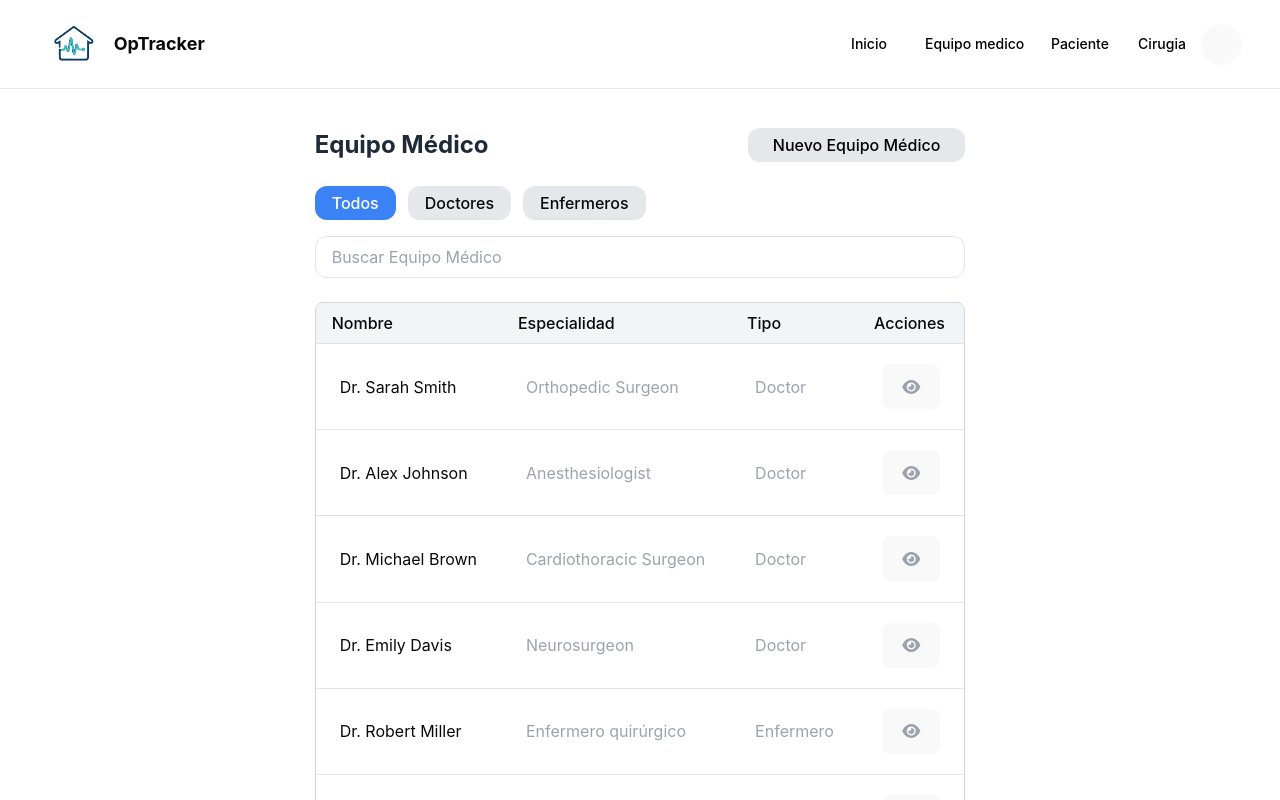
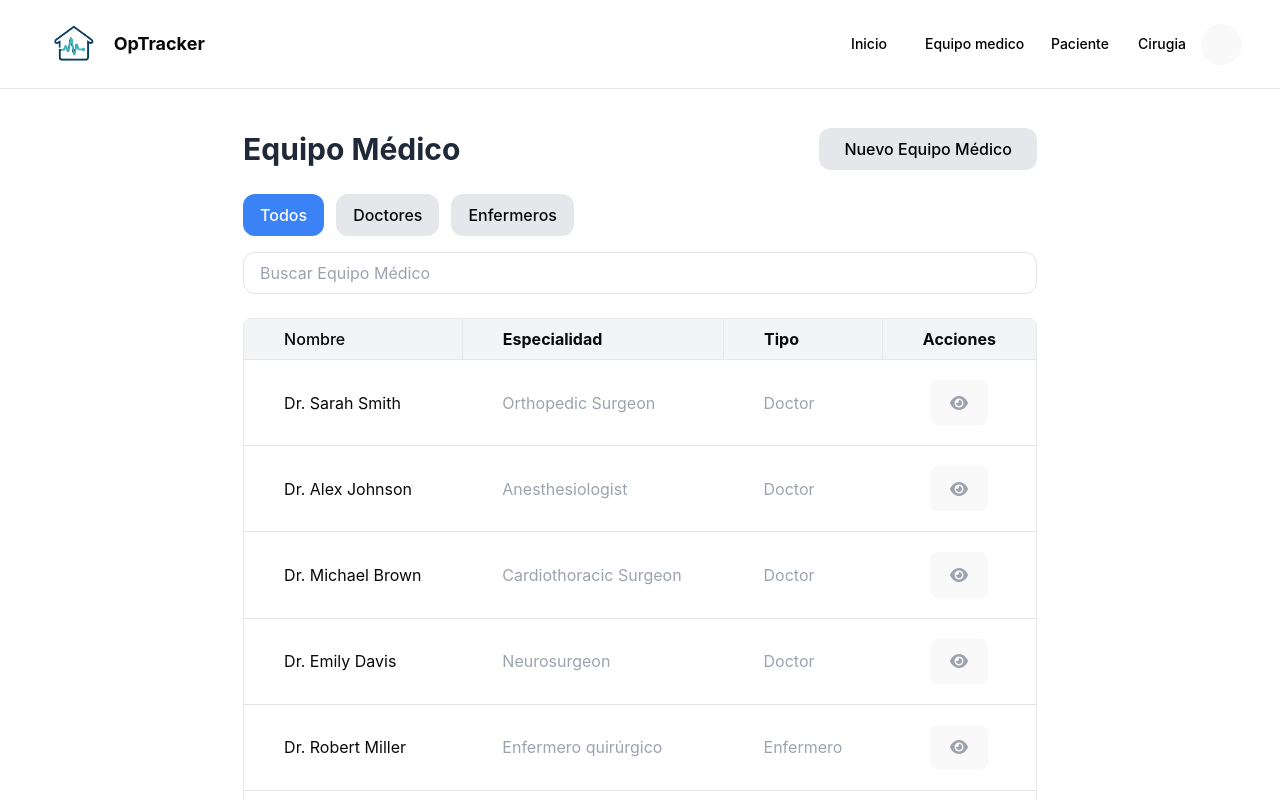
Before and after one commit to Yisustxz/OPtracker-Frontend, a React (Vite) app in the folder Optracker-Frontend/: page /medteams in a window 1280 px wide. Shown: the top 800 px of the page. Built offline with nearby package versions, Linux system fonts and the light colour scheme; grey boxes are pictures that could not be loaded.

Commit message:
actualizado estilados y agregado educacion

```diff
--- a/Optracker-Frontend/src/components/medTeamsPage/medTeamsFilter.jsx
+++ b/Optracker-Frontend/src/components/medTeamsPage/medTeamsFilter.jsx
@@ -1,10 +1,10 @@
 function MedTeamsFilter({ filtro, setFiltro, search, setSearch }) {
   return (
-      <div className="flex flex-wrap items-center gap-4 mb-6">
-        <div className="flex gap-2">
+    <div className='flex flex-wrap items-center gap-4 mb-6'>
+      <div className='flex gap-2'>
         <button
           onClick={() => setFiltro('Todos')}
-            className={`px-4 py-1 mr-1 rounded-xl ${
+          className={`px-4 py-2 mr-1 rounded-xl ${
             filtro === 'Todos' ? 'bg-blue-500 text-white' : 'bg-gray-200'
           }`}
         >
@@ -12,7 +12,7 @@ function MedTeamsFilter({ filtro, setFiltro, search, setSearch }) {
         </button>
         <button
           onClick={() => setFiltro('Doctor')}
-            className={`px-4 py-1 mr-1 rounded-xl ${
+          className={`px-4 py-2 mr-1 rounded-xl ${
             filtro === 'Doctor' ? 'bg-blue-500 text-white' : 'bg-gray-200 '
           }`}
         >
@@ -20,7 +20,7 @@ function MedTeamsFilter({ filtro, setFiltro, search, setSearch }) {
         </button>
         <button
           onClick={() => setFiltro('Enfermero')}
-            className={`px-4 py-1 mr-1 rounded-xl ${
+          className={`px-4 py-2 mr-1 rounded-xl ${
             filtro === 'Enfermero' ? 'bg-blue-500 text-white' : 'bg-gray-200'
           }`}
         >
@@ -28,14 +28,14 @@ function MedTeamsFilter({ filtro, setFiltro, search, setSearch }) {
         </button>
       </div>
       <input
-          type="text"
-          placeholder="Buscar Equipo Médico"
+        type='text'
+        placeholder='Buscar Equipo Médico'
         value={search}
         onChange={(e) => setSearch(e.target.value)}
-          className="w-full max-w px-4 py-2 border rounded-xl"
+        className='w-full max-w px-4 py-2 border rounded-xl'
       />
     </div>
-    );
+  )
 }
 
-  export default MedTeamsFilter;
+export default MedTeamsFilter
--- a/Optracker-Frontend/src/components/medTeamsPage/medTeamsHeader.jsx
+++ b/Optracker-Frontend/src/components/medTeamsPage/medTeamsHeader.jsx
@@ -1,19 +1,19 @@
-import { useNavigate } from 'react-router-dom';
+import { useNavigate } from 'react-router-dom'
 
 function MedTeamsHeader() {
-  const navigate = useNavigate();
+  const navigate = useNavigate()
 
   return (
-    <div className="flex justify-between items-center mb-6">
-      <h1 className="text-2xl font-bold text-gray-800">Equipo Médico</h1>
+    <div className='flex justify-between items-center mb-6'>
+      <h1 className='text-3xl font-bold text-gray-800'>Equipo Médico</h1>
       <button
         onClick={() => navigate('/new-medteams')}
-        className="bg-gray-200 text-black px-6 py-1 rounded-xl hover:bg-blue-600 transition hover:text-white"
+        className='bg-gray-200 text-black px-6 py-2 rounded-xl hover:bg-blue-600 transition hover:text-white'
       >
         Nuevo Equipo Médico
       </button>
     </div>
-  );
+  )
 }
 
-export default MedTeamsHeader;
+export default MedTeamsHeader
--- a/Optracker-Frontend/src/components/medTeamsPage/medTeamsTable.jsx
+++ b/Optracker-Frontend/src/components/medTeamsPage/medTeamsTable.jsx
@@ -1,24 +1,32 @@
 function MedTeamsTable({ equipo }) {
-    return (
-      <div className="overflow-x-auto rounded-lg border border-gray-300 cursor-default">
-      <table className="w-full border-collapse text-left cursor-default">
+  return (
+    <div className='overflow-x-auto rounded-lg cursor-default'>
+      <table className='w-full border-collapse border border-gray-200 text-left cursor-default'>
         <thead>
-          <tr className="bg-gray-100 cursor-default">
-            <th className="px-4 py-2 border-b font-medium cursor-default">Nombre</th>
-            <th className="px-4 py-2 border-b font-medium">Especialidad</th>
-            <th className="px-4 py-2 border-b font-medium">Tipo</th>
-            <th className="px-4 py-2 border-b font-medium">Acciones</th>
+          <tr className='bg-gray-100 cursor-default'>
+            <th className='border border-gray-200 px-10 py-2 font-medium cursor-default'>
+              Nombre
+            </th>
+            <th className='border border-gray-200 px-10 py-2 '>Especialidad</th>
+            <th className='border border-gray-200 px-10 py-2 '>Tipo</th>
+            <th className='border border-gray-200 px-10 py-2 '>Acciones</th>
           </tr>
         </thead>
         <tbody>
           {equipo.map((persona, index) => (
-            <tr key={index} className="hover:bg-gray-50">
-              <td className="px-6 py-5 border-b cursor-default">{persona.nombre}</td>
-              <td className="px-6 py-5 border-b text-gray-400 cursor-default">{persona.especialidad}</td>
-              <td className="px-6 py-5 border-b text-gray-400">{persona.tipo}</td>
-              <td className="px-6 py-5 border-b text-center">
-                <button className="text-gray-400 hover:underline ">
-                  <i className="fas fa-eye" />
+            <tr key={index} className='hover:bg-gray-50'>
+              <td className='px-10 py-5 border-b cursor-default'>
+                {persona.nombre}
+              </td>
+              <td className='px-10 py-5 border-b text-gray-400 cursor-default'>
+                {persona.especialidad}
+              </td>
+              <td className='px-10 py-5 border-b text-gray-400'>
+                {persona.tipo}
+              </td>
+              <td className='px-10 py-5 border-b text-center'>
+                <button className='text-gray-400 hover:underline '>
+                  <i className='fas fa-eye' />
                 </button>
               </td>
             </tr>
@@ -26,7 +34,7 @@ function MedTeamsTable({ equipo }) {
         </tbody>
       </table>
     </div>
-    );
-  }
+  )
+}
 
-  export default MedTeamsTable;
+export default MedTeamsTable
--- a/Optracker-Frontend/src/components/medTeamsPage/newMedTeams/newMedTeamsHeader.jsx
+++ b/Optracker-Frontend/src/components/medTeamsPage/newMedTeams/newMedTeamsHeader.jsx
@@ -1,44 +1,44 @@
-import { useNavigate } from "react-router-dom";
+import { useNavigate } from 'react-router-dom'
 
 function NewMedTeamHeader({ selectedType, setSelectedType }) {
-  const navigate = useNavigate();
+  const navigate = useNavigate()
 
   return (
-    <div className="flex flex-wrap gap-4  items-center mb-6">
+    <div className='flex flex-wrap gap-4 items-center mb-6'>
       {/* Botón para regresar */}
       <button
         onClick={() => navigate('/medteams')} // Navegar a la página anterior
-        className="flex items-center gap-2 text-gray-600 hover:text-gray-800 transition"
+        className='flex items-center gap-2 text-gray-600 hover:text-gray-800 transition'
       >
-        <i className="fas fa-arrow-left"></i> {/* Ícono de flecha */}
+        <i className='fas fa-arrow-left'></i> {/* Ícono de flecha */}
       </button>
 
       {/* Título */}
-      <h1 className="text-3xl font-bold text-gray-800">
+      <h1 className='text-3xl font-bold  text-gray-800'>
         Crear el Perfil del Equipo Médico
       </h1>
 
       {/* Botones de tipo */}
-      <div className="w-full flex gap-4 items-start">
+      <div className='w-full flex gap-4 items-start'>
         <button
-          onClick={() => setSelectedType("Doctor")}
-          className={`px-7 py-5 rounded-xl mr-3 ${
-            selectedType === "Doctor" ? "bg-blue-600 text-white" : "bg-gray-200"
+          onClick={() => setSelectedType('Doctor')}
+          className={`px-7 py-3 rounded-xl mr-3 ${
+            selectedType === 'Doctor' ? 'bg-blue-600 text-white' : 'bg-gray-200'
           }`}
         >
-          <i className="fas fa-user-md mr-2"></i> Doctor
+          <i className='fas fa-user-md mr-2'></i> Doctor
         </button>
         <button
-          onClick={() => setSelectedType("Nurse")}
-          className={`px-7 py-5 rounded-xl ${
-            selectedType === "Nurse" ? "bg-blue-600 text-white" : "bg-gray-200"
+          onClick={() => setSelectedType('Nurse')}
+          className={`px-7 py-3 rounded-xl ${
+            selectedType === 'Nurse' ? 'bg-blue-600 text-white' : 'bg-gray-200'
           }`}
         >
-          <i className="fas fa-user-nurse mr-2"></i> Nurse
+          <i className='fas fa-user-nurse mr-2'></i> Nurse
         </button>
       </div>
     </div>
-  );
+  )
 }
 
-export default NewMedTeamHeader;
+export default NewMedTeamHeader
--- a/Optracker-Frontend/src/pages/newMedTeams.jsx
+++ b/Optracker-Frontend/src/pages/newMedTeams.jsx
@@ -1,34 +1,34 @@
-import Navigation from "@/components/ui/navigation";
-import NewMedTeamHeader from "@/components/medTeamsPage/newMedTeams/newMedTeamsHeader";
-import NewMedTeamForm from "@/components/medTeamsPage/newMedTeams/newMedTeamsForm";
-import { useState } from "react";
+import Navigation from '@/components/ui/navigation'
+import NewMedTeamHeader from '@/components/medTeamsPage/newMedTeams/newMedTeamsHeader'
+import NewMedTeamForm from '@/components/medTeamsPage/newMedTeams/newMedTeamsForm'
+import { useState } from 'react'
 
 function NewMedTeams() {
-  const [selectedType, setSelectedType] = useState("Doctor");
+  const [selectedType, setSelectedType] = useState('Doctor')
   const [formData, setFormData] = useState({
-    nombre: "",
-    cedula: "",
-    correo: "",
-    especialidad: "",
-    licencia: "",
-    numeroDEA: "",
-    educacion: [""],
-  });
+    nombre: '',
+    cedula: '',
+    correo: '',
+    especialidad: '',
+    licencia: '',
+    numeroDEA: '',
+    educacion: ['']
+  })
 
   const addEducationField = () => {
-    setFormData({ ...formData, educacion: [...formData.educacion, ""] });
-  };
+    setFormData({ ...formData, educacion: [...formData.educacion, ''] })
+  }
 
   const handleSubmit = (e) => {
-    e.preventDefault();
-    console.log("Datos enviados:", formData);
-  };
+    e.preventDefault()
+    console.log('Datos enviados:', formData)
+  }
 
   return (
-    <div className="flex flex-col pt-1.5 bg-white">
+    <div className='flex flex-col pt-24 bg-white'>
       <Navigation />
-      <div className="flex justify-center px-40 py-5 max-md:px-5">
-        <div className="w-full max-w-[960px]">
+      <div className='flex justify-center px-40 py-5 max-md:px-5'>
+        <div className='w-full max-w-[960px]'>
           {/* Encabezado */}
           <NewMedTeamHeader
             selectedType={selectedType}
@@ -43,10 +43,10 @@ function NewMedTeams() {
           />
 
           {/* Botón de Registro */}
-          <div className="mt-8">
+          <div className='mt-8'>
             <button
               onClick={handleSubmit}
-              className="bg-blue-600 text-white px-4 py-2 rounded-xl hover:bg-blue-700 w-1/2 mt-7"
+              className='bg-blue-600 text-white px-4 py-2 rounded-xl hover:bg-blue-700 w-1/2 mt-7'
             >
               Registrar Equipo Médico
             </button>
@@ -54,7 +54,7 @@ function NewMedTeams() {
         </div>
       </div>
     </div>
-  );
+  )
 }
 
-export default NewMedTeams;
+export default NewMedTeams
```
Also changed, not shown: Optracker-Frontend/src/components/medTeamsPage/newMedTeams/newMedTeamsForm.jsx (+75 -38 lines). Lines whose indentation alone changed are shown as unchanged.
